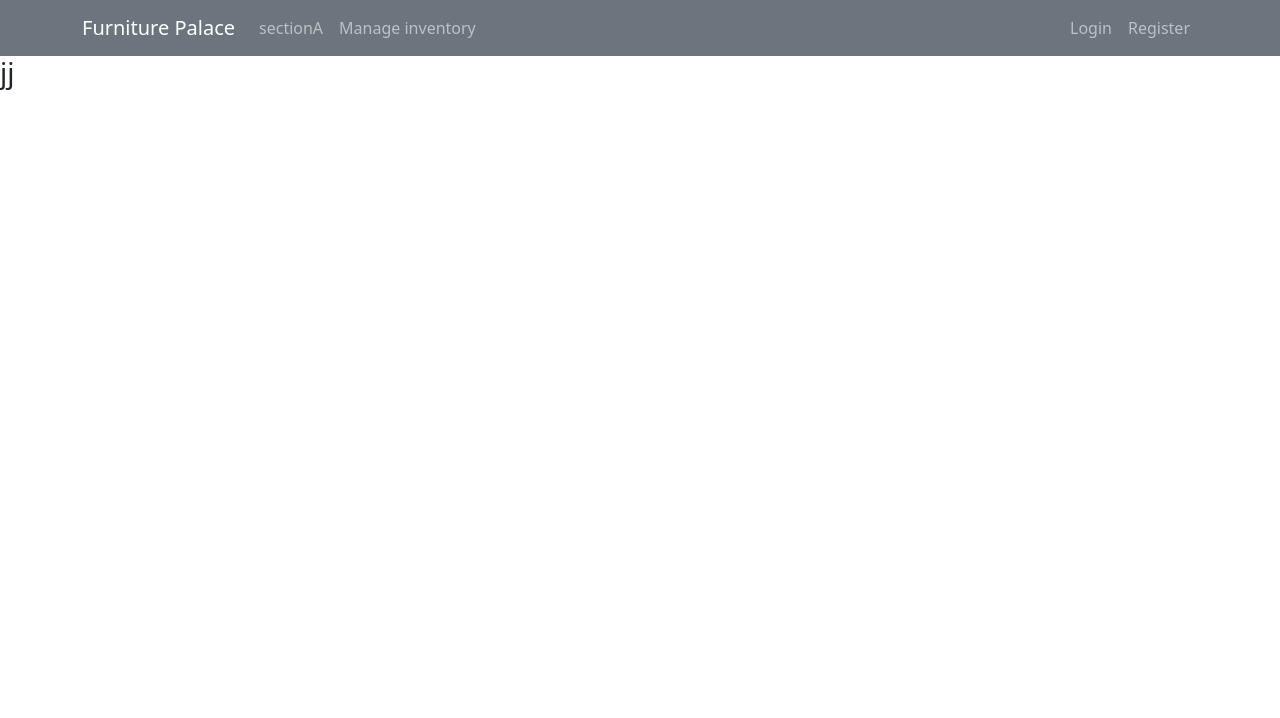
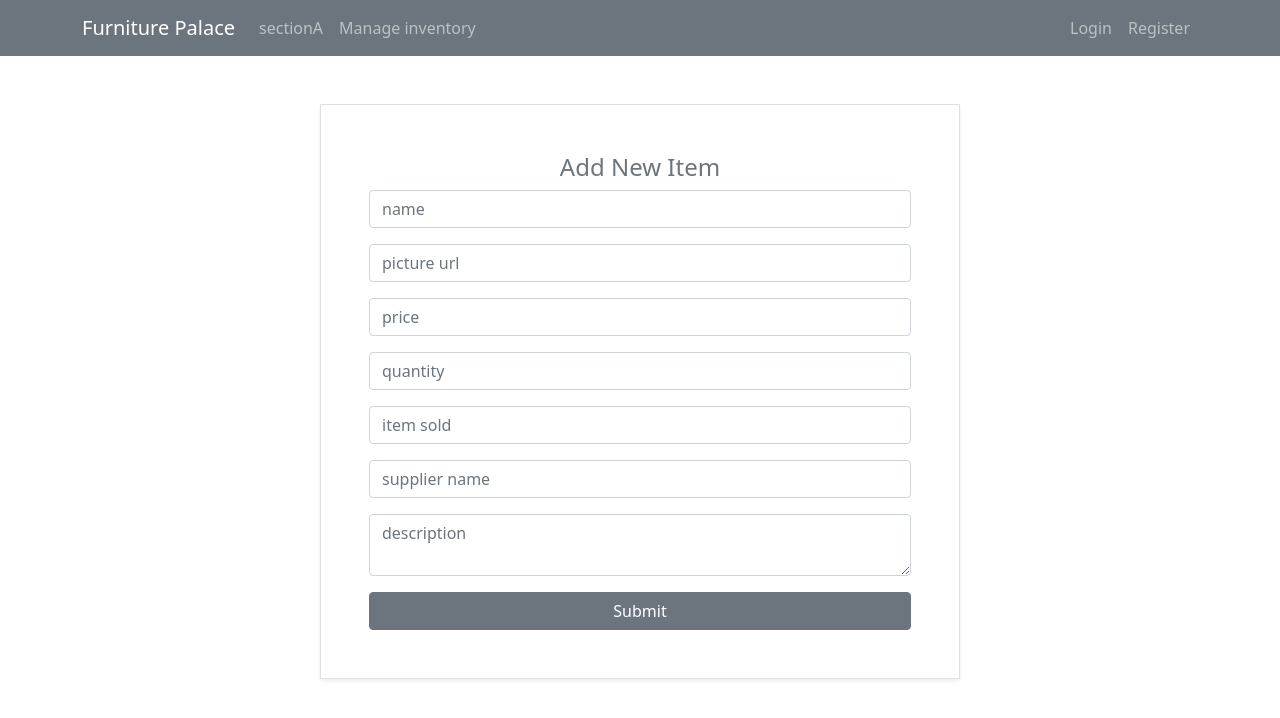
Before and after one commit to drshaila2021/warehouse-management-client, a React (Create React App) app: page /addnewitem in a window 1280 px wide. Shown: the top 718 px of the page. Built offline with nearby package versions, Linux system fonts and the light colour scheme.

Commit message:
create delete handle

```diff
--- a/src/component/AddNewItem/AddNewItem.js
+++ b/src/component/AddNewItem/AddNewItem.js
@@ -1,9 +1,118 @@
-import React from "react";
+import React, { useEffect, useState } from "react";
+import { useNavigate } from "react-router-dom";
 
 const AddNewItem = () => {
+  const [inventories, setInventories] = useState([]);
+  // useEffect(() => {
+  //   fetch("http://localhost:4001/inventory")
+  //     .then((res) => res.json())
+  //     .then((data) => {
+  //       setInventories(data);
+  //     });
+  // }, []);
+  const navigate = useNavigate();
+
+  // send data to server
+  const handleSubmit = (event) => {
+    event.preventDefault();
+
+    const data = {
+      name: event.target.name.value,
+      picture: event.target.picture.value,
+      price: event.target.price.value,
+      quantity: event.target.quantity.value,
+      itemSold: event.target.itemSold.value,
+      supplierName: event.target.supplierName.value,
+      description: event.target.description.value,
+    };
+    fetch("http://localhost:4001/inventory", {
+      method: "POST",
+      headers: {
+        "content-type": "application/json",
+      },
+      body: JSON.stringify(data),
+    })
+      .then((res) => res.json())
+      .then((result) => setInventories(result));
+    navigate("/manageinventory");
+  };
+
   return (
     <div>
-      <h3>jj</h3>
+      <form
+        onSubmit={handleSubmit}
+        className="w-50 mx-auto d-block my-5 border p-5 rounded-4 shadow-sm bg-body "
+      >
+        <h4 className="text-center text-secondary">Add New Item</h4>
+        <div className="mb-3">
+          <input
+            type="text"
+            name="name"
+            className="form-control"
+            placeholder="name"
+            required
+          />
+        </div>
+
+        <div className="mb-3">
+          <input
+            type="url"
+            name="picture"
+            className="form-control"
+            placeholder="picture url"
+            required
+          />
+        </div>
+        <div className="mb-3">
+          <input
+            type="number"
+            name="price"
+            className="form-control"
+            placeholder="price"
+            required
+          />
+        </div>
+        <div className="mb-3">
+          <input
+            type="number"
+            name="quantity"
+            className="form-control"
+            placeholder="quantity"
+            required
+          />
+        </div>
+        <div className="mb-3">
+          <input
+            type="number"
+            name="itemSold"
+            className="form-control"
+            placeholder="item sold"
+            required
+          />
+        </div>
+        <div className="mb-3">
+          <input
+            type="text"
+            name="supplierName"
+            className="form-control"
+            placeholder="supplier name"
+            required
+          />
+        </div>
+        <div className="mb-3">
+          <textarea
+            type="text"
+            name="description"
+            className="form-control"
+            placeholder="description"
+            required
+          />
+        </div>
+
+        <button type="submit" className="btn btn-secondary w-100">
+          Submit
+        </button>
+      </form>
     </div>
   );
 };
--- a/src/component/InventoryDetail/InventoryDetail.js
+++ b/src/component/InventoryDetail/InventoryDetail.js
@@ -20,6 +20,23 @@ const InventoryDetail = () => {
     supplierName,
     picture,
   } = inventory;
+  const handleDelivered = () => {
+    const quantity = inventory.quantity - 1;
+    const updatedQuantity = { quantity };
+    fetch(`http://localhost:4001/inventory/${id}`, {
+      method: "PUT",
+      headers: {
+        "content-type": "application/json",
+      },
+      body: JSON.stringify(updatedQuantity),
+    })
+      .then((res) => res.json())
+      .then((data) => {
+        // setInventory.quantity(data);
+        console.log("success", data);
+        // window.location.reload(false);
+      });
+  };
 
   return (
     <div>
@@ -43,7 +60,12 @@ const InventoryDetail = () => {
             <p className="card-text"> Description: {description}</p>
           </div>
 
-          <button className="text-light bg-secondary">Delivered</button>
+          <button
+            className="text-light bg-secondary"
+            onClick={() => handleDelivered(_id)}
+          >
+            Delivered
+          </button>
         </div>
       </div>
       <ManageInventoryButton></ManageInventoryButton>
```
